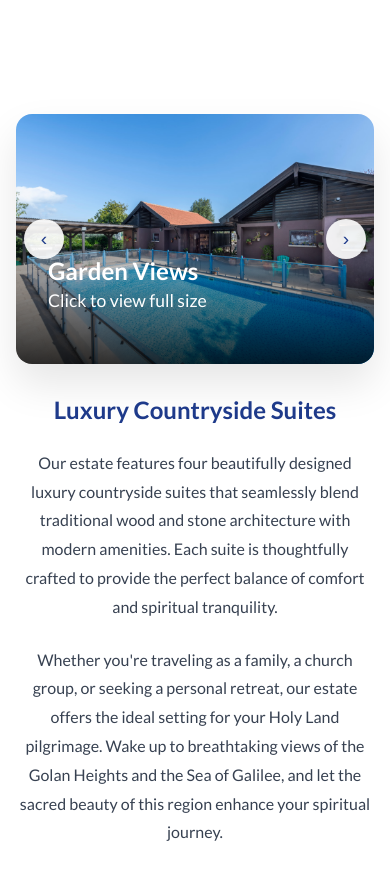
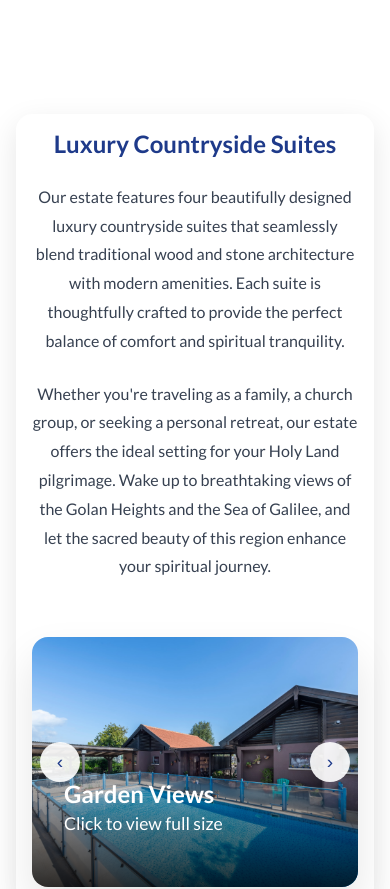
Before and after one commit to DanM1980/terebinth-estate, a React (Create React App) app: page / in a window 390 px wide. Shown: the part 2640-3529 px from the top of the page. Built offline with nearby package versions, Linux system fonts and the light colour scheme.

Commit message:
Swap image and text positions, apply unified background to entire content area

```diff
--- a/src/components/AboutEstate/AboutEstate.css
+++ b/src/components/AboutEstate/AboutEstate.css
@@ -39,6 +39,10 @@
   gap: 4rem;
   align-items: start;
   margin-bottom: 4rem;
+  background: var(--white);
+  border-radius: 1rem;
+  box-shadow: 0 10px 30px rgba(0, 0, 0, 0.1);
+  padding: 2rem;
 }
 
 .estate-gallery {
@@ -133,9 +137,9 @@
 .gallery-thumbnails-fullwidth .gallery-thumbnails {
   max-height: none;
   overflow-y: visible;
-  background: var(--white);
-  border-radius: 1rem;
-  box-shadow: 0 10px 30px rgba(0, 0, 0, 0.1);
+  background: transparent;
+  border-radius: 0;
+  box-shadow: none;
   padding: 1.5rem;
 }
 
@@ -244,6 +248,7 @@
   .estate-content {
     grid-template-columns: 1fr;
     gap: 2rem;
+    padding: 1.5rem;
   }
 
   .estate-description {
@@ -276,6 +281,10 @@
 }
 
 @media (max-width: 480px) {
+  .estate-content {
+    padding: 1rem;
+  }
+
   .gallery-main {
     height: 250px;
   }
--- a/src/components/AboutEstate/AboutEstate.tsx
+++ b/src/components/AboutEstate/AboutEstate.tsx
@@ -184,6 +184,24 @@ const AboutEstate = () => {
         </div>
 
         <div className="estate-content">
+          <div className="estate-description">
+            <div className={`description-content ${isVisible ? 'fade-in visible' : 'fade-in'}`}>
+              <h3>Luxury Countryside Suites</h3>
+              <p>
+                Our estate features four beautifully designed luxury countryside suites that
+                seamlessly blend traditional wood and stone architecture with modern amenities.
+                Each suite is thoughtfully crafted to provide the perfect balance of comfort
+                and spiritual tranquility.
+              </p>
+              <p>
+                Whether you're traveling as a family, a church group, or seeking a personal
+                retreat, our estate offers the ideal setting for your Holy Land pilgrimage.
+                Wake up to breathtaking views of the Golan Heights and the Sea of Galilee,
+                and let the sacred beauty of this region enhance your spiritual journey.
+              </p>
+            </div>
+          </div>
+
           <div className="estate-gallery">
             <div className={`gallery-container ${isVisible ? 'fade-in visible' : 'fade-in'}`}>
               <div className="gallery-main">
@@ -205,24 +223,6 @@ const AboutEstate = () => {
                   ›
                 </button>
               </div>
-            </div>
-          </div>
-
-          <div className="estate-description">
-            <div className={`description-content ${isVisible ? 'fade-in visible' : 'fade-in'}`}>
-              <h3>Luxury Countryside Suites</h3>
-              <p>
-                Our estate features four beautifully designed luxury countryside suites that
-                seamlessly blend traditional wood and stone architecture with modern amenities.
-                Each suite is thoughtfully crafted to provide the perfect balance of comfort
-                and spiritual tranquility.
-              </p>
-              <p>
-                Whether you're traveling as a family, a church group, or seeking a personal
-                retreat, our estate offers the ideal setting for your Holy Land pilgrimage.
-                Wake up to breathtaking views of the Golan Heights and the Sea of Galilee,
-                and let the sacred beauty of this region enhance your spiritual journey.
-              </p>
             </div>
           </div>
         </div>
```
